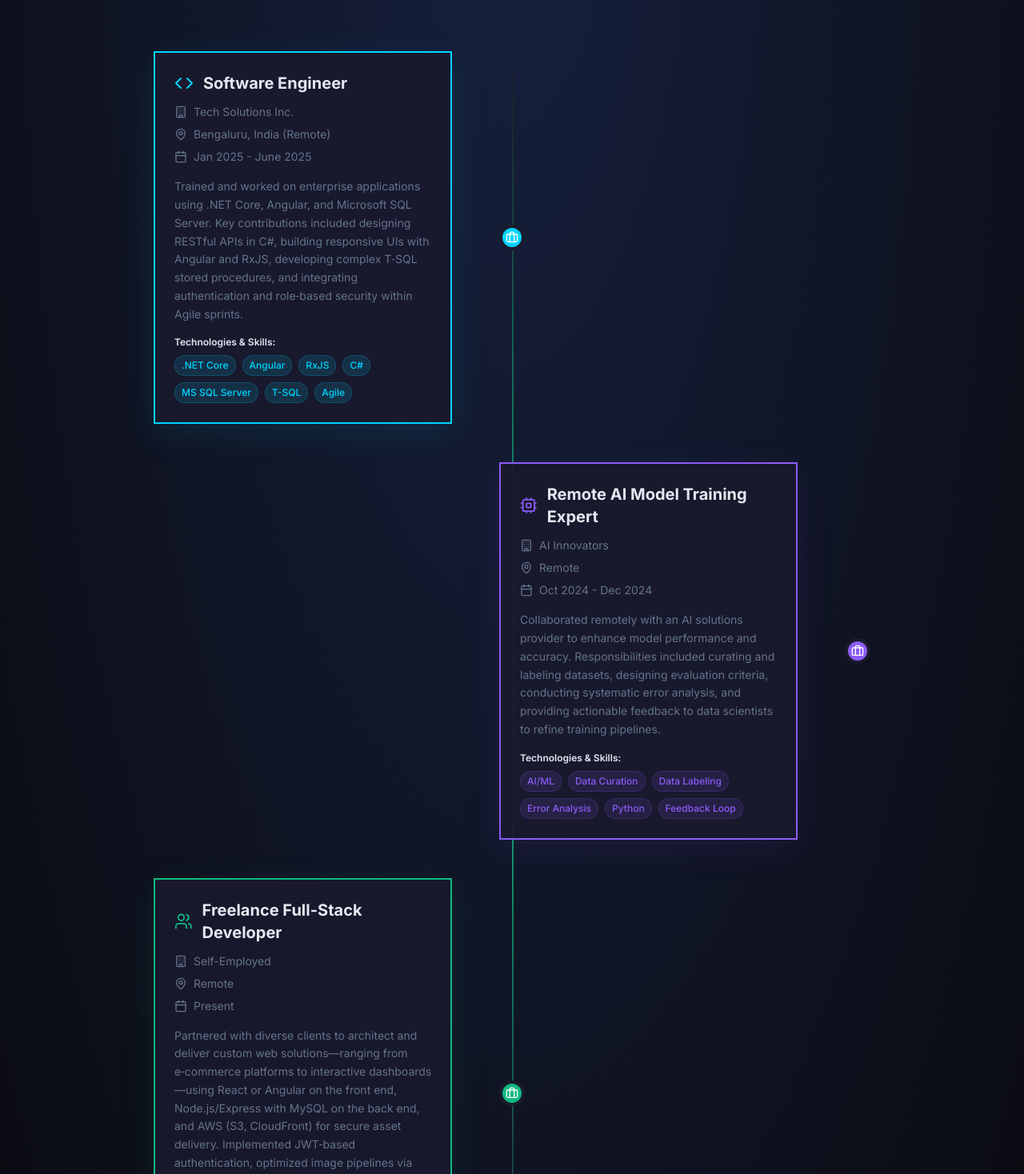
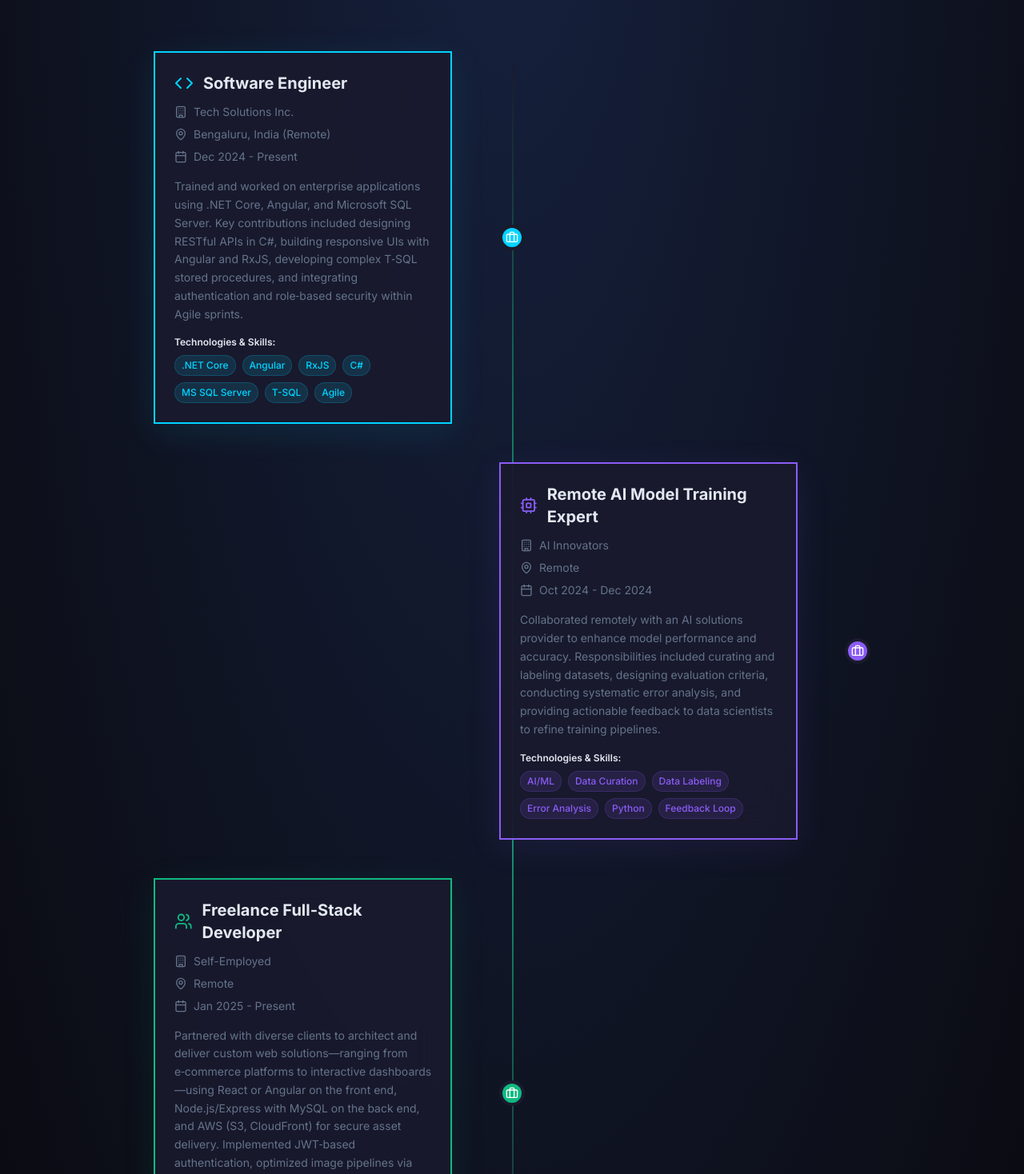
Before and after one commit to Pranavkumar2601/portfolio-v2, a Next.js app: page / in a window 1280 px wide. Shown: the part 7287-8755 px from the top of the page at 80% size. Built offline with nearby package versions, Linux system fonts and the light colour scheme.

Commit message:
updated info

```diff
--- a/components/experience-section.tsx
+++ b/components/experience-section.tsx
@@ -50,7 +50,7 @@ const experienceData = [
     title: "Software Engineer",
     company: "Tech Solutions Inc.",
     location: "Bengaluru, India (Remote)",
-    duration: "Jan 2025 - June 2025",
+    duration: "Dec 2024 - Present",
     description:
       "Trained and worked on enterprise applications using .NET Core, Angular, and Microsoft SQL Server. Key contributions included designing RESTful APIs in C#, building responsive UIs with Angular and RxJS, developing complex T‑SQL stored procedures, and integrating authentication and role‑based security within Agile sprints.",
     technologies: [
@@ -89,7 +89,7 @@ const experienceData = [
     title: "Freelance Full-Stack Developer",
     company: "Self-Employed",
     location: "Remote",
-    duration: "Present",
+    duration: "Jan 2025 - Present",
     description:
       "Partnered with diverse clients to architect and deliver custom web solutions—ranging from e‑commerce platforms to interactive dashboards—using React or Angular on the front end, Node.js/Express with MySQL on the back end, and AWS (S3, CloudFront) for secure asset delivery. Implemented JWT‑based authentication, optimized image pipelines via presigned URLs, and maintained clear documentation and on‑time delivery.",
     technologies: [
```
